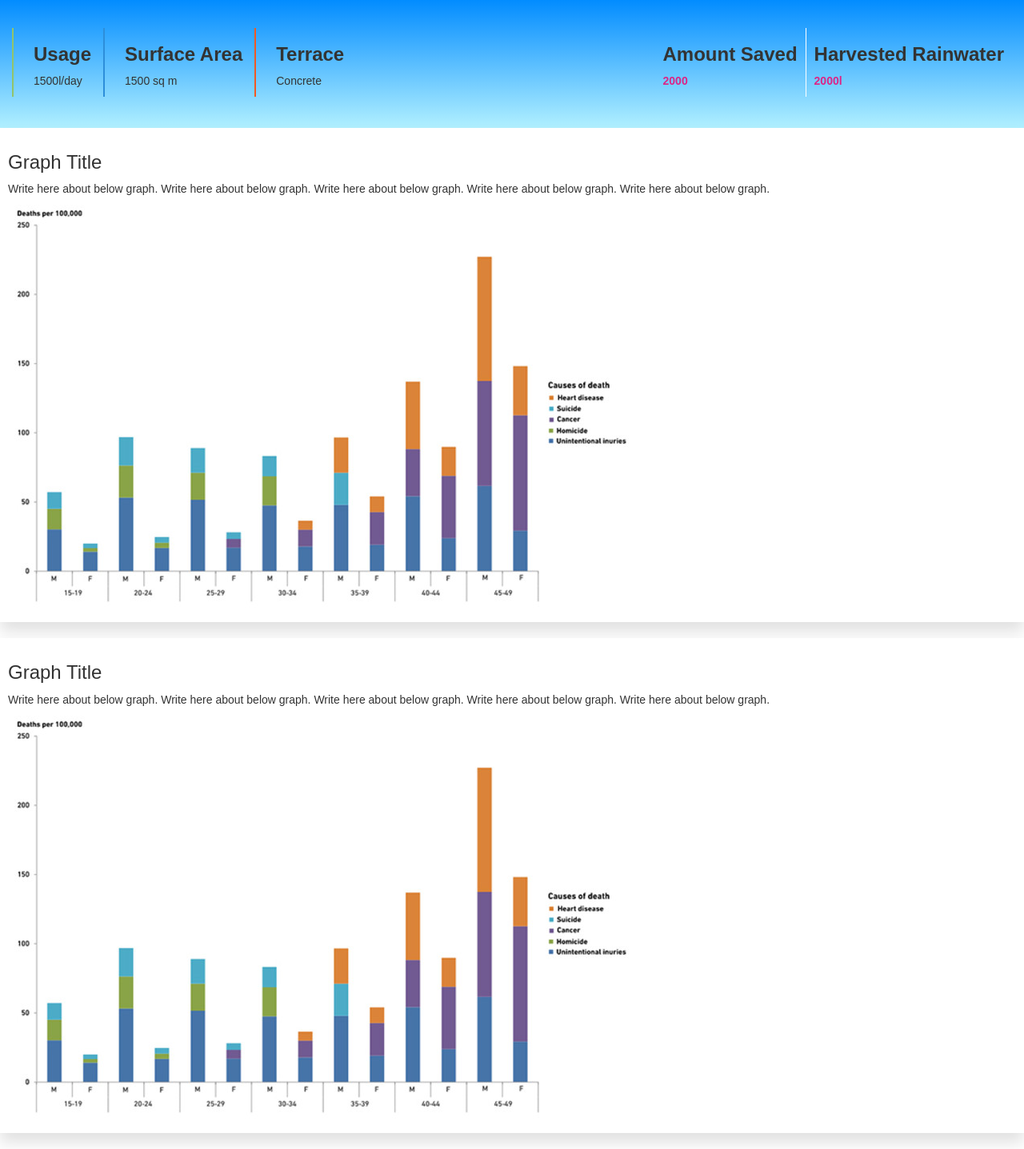
After one commit to 404found-everesthack/junkiri, a Django app: template junapp/templates/junapp/harvest-result.html in a window 1280 px wide. The commit adds this page. Shown: the whole page at 80% size. Run offline with Django 3.2, Linux system fonts and the light colour scheme; the template is opened without the code that fills it, so the values that code supplies are empty.

Commit message:
Sayal- harvest-result page design + style update commit

```diff
--- a/junapp/static/junapp/style/css/harvest.css
+++ b/junapp/static/junapp/style/css/harvest.css
@@ -192,3 +192,27 @@ body{
 .steps h3{
     margin-bottom: 30px;
 }
+
+/* ###############################harvest-result page css ###############################*/
+    .upper-half{
+        background: linear-gradient(#028cff, #b1f0ff);
+        width:100%;
+        height:16rem;
+
+    }
+    .param{
+        width:100%;
+        padding: 35px 15px 15px 15px;
+    }
+    .param h3{
+        font-weight: bold;
+    }
+    .harvest{
+        margin-left: 10px;
+        float: right;
+        padding-right:10px;
+    }
+    .harvest p{
+        font-weight: bold;
+        color:#dc2487;
+    }
--- /dev/null
+++ b/junapp/templates/junapp/harvest-result.html
@@ -0,0 +1,57 @@
+<!DOCTYPE html>
+<html lang="en">
+<head>
+    <meta charset="UTF-8">
+    <title>Title</title>
+    <link rel="stylesheet" href="https://cdnjs.cloudflare.com/ajax/libs/font-awesome/4.7.0/css/font-awesome.min.css">
+<link rel="stylesheet" href="style/css/bootstrap.min.css">
+<link rel="stylesheet" href="style/css/style.css">
+
+<link rel="stylesheet" href="style/css/harvest.css">
+<script src="style/js/jquery.min.js"></script>
+<script src="style/js/bootstrap.min.js"></script>
+
+</head>
+<body>
+
+<div class="upper-half">
+    <div class="row disp-inline param">
+        <div class="insights-green col-md-1">
+            <h3 class="no-pad">Usage</h3>
+            <p>1500l/day</p>
+        </div>
+        <div class="insights-blue col-md-1">
+            <h3 class="no-pad">Surface Area</h3>
+            <p>1500 sq m</p>
+        </div>
+        <div class="insights-red col-md-1">
+            <h3 class="no-pad">Terrace</h3>
+            <p>Concrete</p>
+        </div>
+        <div class="harvest">
+            <h3>Harvested Rainwater</h3>
+            <p>2000l</p>
+        </div>
+        <div class="harvest" style="border-right: 1px solid white">
+            <h3>Amount Saved</h3>
+            <p>2000</p>
+        </div>
+
+    </div>
+</div>
+<div class="section-wrapper">
+    <h3>Graph Title</h3>
+    <p>
+        Write here about below graph. Write here about below graph. Write here about below graph. Write here about below graph. Write here about below graph.
+    </p>
+    <img src="images/chart1.jpg">
+</div>
+<div class="section-wrapper">
+    <h3>Graph Title</h3>
+    <p>
+        Write here about below graph. Write here about below graph. Write here about below graph. Write here about below graph. Write here about below graph.
+    </p>
+    <img src="images/chart1.jpg">
+</div>
+</body>
+</html>
```
